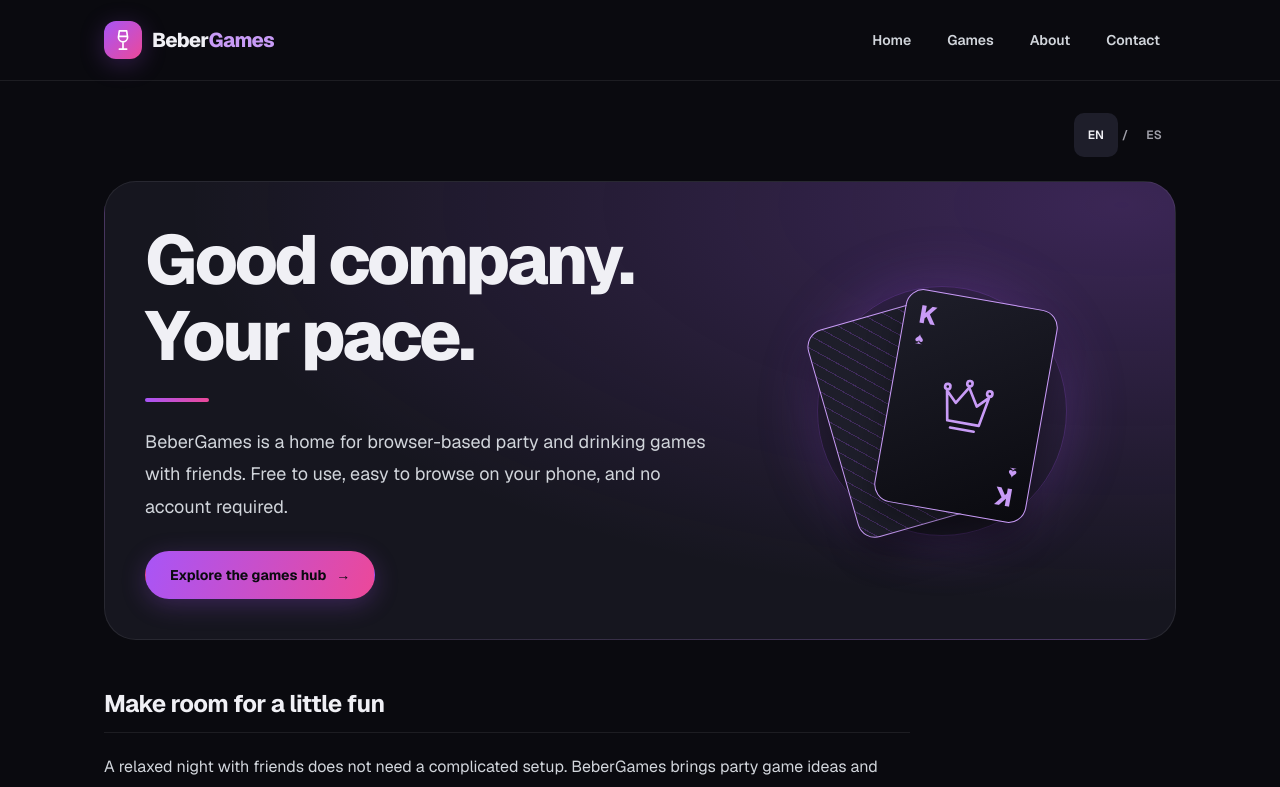
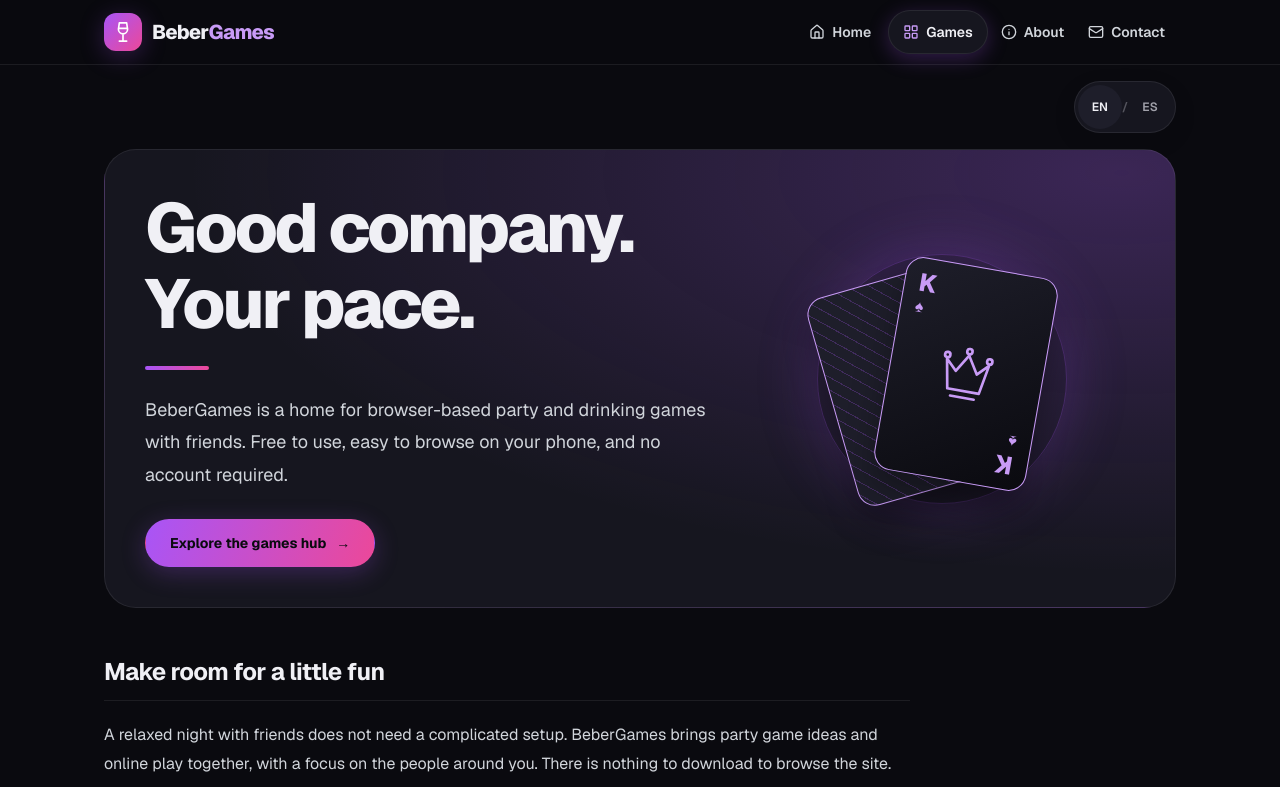
Before and after one commit to imanolmanero-dev/drinking-games, a Next.js app: page /en in a window 1280 px wide. Shown: the top 787 px of the page. Built offline with nearby package versions, Linux system fonts and the light colour scheme.

Commit message:
fix: polish English navigation details

```diff
--- a/components/layout/english/EnglishDesign.module.css
+++ b/components/layout/english/EnglishDesign.module.css
@@ -11,20 +11,22 @@
 }
 .root :global(a) { text-underline-offset: 4px; }
 .root :global(.en-nav) {
-  position: relative;
-  z-index: 10;
+  position: sticky;
+  top: 0;
+  z-index: 50;
   border-bottom: 1px solid var(--border-color);
-  background: var(--background);
+  background: color-mix(in srgb, var(--background) 84%, transparent);
+  backdrop-filter: blur(16px);
 }
 .root :global(.en-nav-inner) {
   max-width: 1120px;
   margin: auto;
-  padding: 16px 24px;
-  display: flex;
+  min-height: 64px;
+  padding: 8px 24px;
+  display: grid;
+  grid-template-columns: auto 1fr;
   align-items: center;
-  justify-content: space-between;
-  gap: 12px 32px;
-  flex-wrap: wrap;
+  gap: 16px;
 }
 .root :global(.en-brand) {
   display: inline-flex;
@@ -35,7 +37,9 @@
   font-weight: 800;
   letter-spacing: -.7px;
   border-radius: 12px;
+  transition: opacity .18s;
 }
+.root :global(.en-brand:hover) { opacity: .8; }
 .root :global(.en-brand-accent) { color: var(--en-link); }
 .root :global(.en-brand-mark) {
   display: inline-grid;
@@ -49,28 +53,48 @@
   color: white;
 }
 .root :global(.en-brand-mark svg) { width: 22px; height: 22px; }
-.root :global(.en-nav-links) { display: flex; gap: 4px; }
+.root :global(.en-nav-links) { display: flex; justify-content: flex-end; gap: 2px; }
 .root :global(.en-nav-link) {
   display: inline-flex;
   align-items: center;
   justify-content: center;
-  min-height: 48px;
-  padding: 10px 16px;
+  gap: 7px;
+  min-height: 44px;
+  padding: 8px 11px;
   color: var(--en-copy);
-  border-radius: 12px;
+  border-radius: 10px;
   font-size: 14px;
   font-weight: 600;
   transition: background .18s, color .18s;
 }
+.root :global(.en-nav-link svg) { width: 16px; height: 16px; flex: 0 0 auto; }
 .root :global(.en-nav-link:hover) { background: var(--surface-hover); color: var(--en-link); }
-.root :global(.en-page) { max-width: 800px; margin: auto; padding: 32px 24px 88px; }
+.root :global(.en-nav-cta) {
+  margin-left: 4px;
+  padding-inline: 14px;
+  border: 1px solid var(--border-color);
+  border-radius: 999px;
+  background: var(--surface);
+  color: var(--foreground);
+  box-shadow: 0 5px 20px var(--accent-glow);
+  transition: background .18s, color .18s, border-color .18s, box-shadow .18s;
+}
+.root :global(.en-nav-cta svg) { width: 16px; height: 16px; color: var(--en-link); }
+.root :global(.en-nav-cta:hover) { border-color: color-mix(in srgb, var(--accent) 45%, var(--border-color)); background: var(--surface-hover); box-shadow: 0 7px 26px var(--accent-glow); }
+.root :global(.en-page) { max-width: 800px; margin: auto; padding: 16px 24px 88px; }
 .root :global(.en-page-wide) { max-width: 1120px; }
 .root :global(.en-language) {
   display: flex;
   align-items: center;
   justify-content: flex-end;
-  gap: 4px;
-  margin-bottom: 24px;
+  width: max-content;
+  gap: 0;
+  margin: 0 0 16px auto;
+  padding: 3px;
+  border: 1px solid var(--border-color);
+  border-radius: 999px;
+  background: var(--surface);
+  box-shadow: 0 8px 24px #00000018;
   font-size: 12px;
   font-weight: 600;
   color: var(--en-soft);
@@ -81,9 +105,10 @@
   justify-content: center;
   min-width: 44px;
   min-height: 44px;
-  padding: 8px 12px;
-  border-radius: 10px;
+  padding: 8px 13px;
+  border-radius: 999px;
 }
+.root :global(.en-language > span[aria-hidden]) { opacity: .45; }
 .root :global(.en-language span[aria-current]) { background: var(--surface-hover); color: var(--foreground); }
 .root :global(.en-language a:hover) { background: var(--surface); color: var(--en-link); }
 .root :global(.en-page-header) {
@@ -237,10 +262,10 @@
 .root :global(.en-state-mark) { display: grid; place-items: center; width: 64px; height: 64px; margin: 0 auto 20px; border: 1px solid var(--accent-glow); border-radius: 50%; background: var(--accent-glow); color: var(--en-link); font-size: 28px; }
 .root :global(.en-finished) { padding: 32px 0 16px; text-align: center; }
 .root :global(.en-finished > div:last-child) { justify-content: center; }
-.root :global(.en-copy table) { display: table; table-layout: fixed; overflow-wrap: anywhere; font-size: 14px; line-height: 1.7; border: 1px solid var(--border-color); }
-.root :global(.en-copy th), .root :global(.en-copy td) { padding: 14px 12px; white-space: normal; vertical-align: top; }
-.root :global(.en-copy th:first-child) { width: 65px; }
-.root :global(.en-copy th:nth-child(2)) { width: 110px; }
+.root :global(.en-copy table) { display: table; table-layout: fixed; width: 100%; font-size: 14px; line-height: 1.7; border: 1px solid var(--border-color); }
+.root :global(.en-copy th), .root :global(.en-copy td) { padding: 14px 12px; overflow-wrap: break-word; white-space: normal; vertical-align: top; }
+.root :global(.en-copy :is(th, td):first-child) { width: 70px; overflow-wrap: normal; white-space: nowrap; }
+.root :global(.en-copy :is(th, td):nth-child(2)) { width: 120px; overflow-wrap: normal; white-space: nowrap; }
 .root :global(.en-copy section[aria-labelledby^="kc-faq-"]) { margin: 16px 0; padding: 24px; border: 1px solid var(--border-color); border-radius: 16px; background: var(--surface); }
 .root :global(.en-copy section[aria-labelledby^="kc-faq-"] h3) { margin-top: 0; font-size: 18px; }
 .root :global(.en-copy section[aria-labelledby^="kc-faq-"] p) { margin-bottom: 0; }
@@ -255,6 +280,9 @@
 .root :global(.en-footer-note) { max-width: 80ch; padding-top: 24px; border-top: 1px solid var(--border-color); line-height: 1.8; }
 
 @media (max-width: 767px) {
+  .root :global(.en-nav-inner) { grid-template-columns: 1fr; }
+  .root :global(.en-nav-links) { grid-column: 1 / -1; grid-row: 2; width: 100%; justify-content: space-between; }
+  .root :global(.en-nav-link) { flex: 1 1 auto; padding-inline: 8px; }
   .root :global(.en-hero) { padding: 28px; grid-template-columns: minmax(0, 1fr); gap: 12px; }
   .root :global(.en-hero > .en-card-art) { height: 250px; }
   .root :global(.en-catalog-card) { grid-template-columns: minmax(0, 1fr); gap: 8px; padding: 24px; }
@@ -264,10 +292,11 @@
   .root :global(.en-card-face) { width: 140px; height: 190px; margin: auto; }
 }
 @media (max-width: 479px) {
-  .root :global(.en-nav-inner) { padding: 12px 20px; gap: 8px; }
-  .root :global(.en-nav-links) { width: 100%; justify-content: space-between; }
-  .root :global(.en-nav-link) { padding: 8px 14px; }
-  .root :global(.en-page) { padding: 20px 20px 64px; }
+  .root :global(.en-nav-inner) { padding: 8px 20px; gap: 6px 8px; }
+  .root :global(.en-nav-cta) { margin-left: 0; padding-inline: 8px; }
+  .root :global(.en-nav-link) { gap: 6px; padding: 7px 6px; font-size: 13px; }
+  .root :global(.en-page) { padding: 12px 20px 64px; }
+  .root :global(.en-language) { margin-bottom: 12px; }
   .root :global(.en-hero) { padding: 24px; border-radius: 24px; }
   .root :global(.en-intro) { font-size: 16px; }
   .root :global(.en-feature) { padding: 24px; }
@@ -275,8 +304,11 @@
   .root :global(.en-card-stage) { padding: 24px 16px; }
   .root :global(.en-copy table) { font-size: 12px; }
   .root :global(.en-copy th), .root :global(.en-copy td) { padding: 12px 8px; }
-  .root :global(.en-copy th:first-child) { width: 48px; }
-  .root :global(.en-copy th:nth-child(2)) { width: 80px; }
+  .root :global(.en-copy :is(th, td):first-child) { width: 54px; }
+  .root :global(.en-copy :is(th, td):nth-child(2)) { width: 92px; }
+}
+@media (max-width: 359px) {
+  .root :global(.en-nav-link svg) { display: none; }
 }
 @media (prefers-reduced-motion: reduce) {
   .root :global(*), .root :global(*::before), .root :global(*::after) { transition: none !important; animation: none !important; scroll-behavior: auto !important; }
--- a/components/layout/english/EnglishNav.tsx
+++ b/components/layout/english/EnglishNav.tsx
@@ -2,7 +2,25 @@ import EnglishLink from "./EnglishLink";
 import type { RouteId } from "@/lib/i18n/routes";
 import { BrandMark } from "./EnglishArtwork";
 
-const navigation: RouteId[] = ["home", "games-hub", "about", "contact"];
+type NavIconName = "home" | "games" | "about" | "contact";
+
+const navigation: { id: RouteId; label: string; icon: NavIconName }[] = [
+  { id: "home", label: "Home", icon: "home" },
+  { id: "games-hub", label: "Games", icon: "games" },
+  { id: "about", label: "About", icon: "about" },
+  { id: "contact", label: "Contact", icon: "contact" },
+];
+
+function NavIcon({ name }: { name: NavIconName }) {
+  return (
+    <svg aria-hidden="true" viewBox="0 0 24 24" fill="none" stroke="currentColor" strokeWidth="2" strokeLinecap="round" strokeLinejoin="round">
+      {name === "home" && <><path d="M15 21v-8a1 1 0 0 0-1-1h-4a1 1 0 0 0-1 1v8" /><path d="M3 10a2 2 0 0 1 .709-1.528l7-6a2 2 0 0 1 2.582 0l7 6A2 2 0 0 1 21 10v9a2 2 0 0 1-2 2H5a2 2 0 0 1-2-2z" /></>}
+      {name === "games" && <><rect width="7" height="7" x="3" y="3" rx="1" /><rect width="7" height="7" x="14" y="3" rx="1" /><rect width="7" height="7" x="14" y="14" rx="1" /><rect width="7" height="7" x="3" y="14" rx="1" /></>}
+      {name === "about" && <><circle cx="12" cy="12" r="10" /><path d="M12 16v-4" /><path d="M12 8h.01" /></>}
+      {name === "contact" && <><path d="m22 7-8.991 5.727a2 2 0 0 1-2.009 0L2 7" /><rect x="2" y="4" width="20" height="16" rx="2" /></>}
+    </svg>
+  );
+}
 
 export default function EnglishNav() {
   return (
@@ -10,7 +28,12 @@ export default function EnglishNav() {
       <div className="en-nav-inner">
         <EnglishLink routeId="home" id="en-brand" className="en-brand"><BrandMark /><span>Beber<span className="en-brand-accent">Games</span></span></EnglishLink>
         <nav aria-label="Main navigation" className="en-nav-links">
-          {navigation.map((id) => <EnglishLink key={id} routeId={id} id={`en-nav-${id}`} className="en-nav-link" />)}
+          {navigation.map(({ id, label, icon }) => (
+            <EnglishLink key={id} routeId={id} id={`en-nav-${id}`} className={`en-nav-link${id === "games-hub" ? " en-nav-cta" : ""}`}>
+              <NavIcon name={icon} />
+              <span>{label}</span>
+            </EnglishLink>
+          ))}
         </nav>
       </div>
     </header>
```
